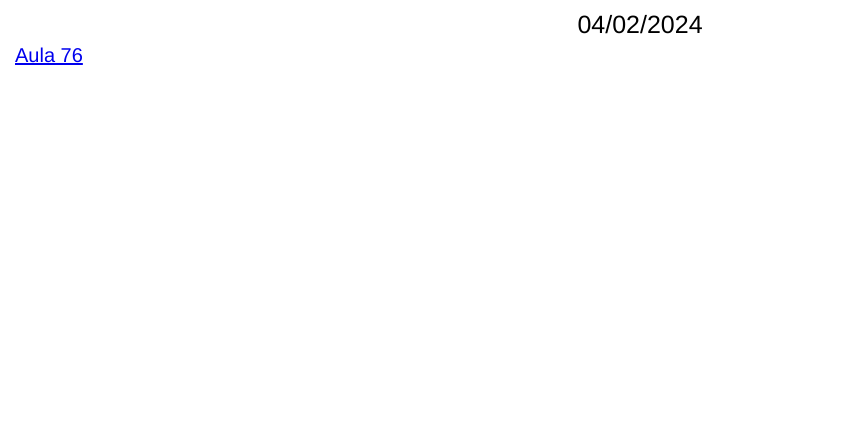
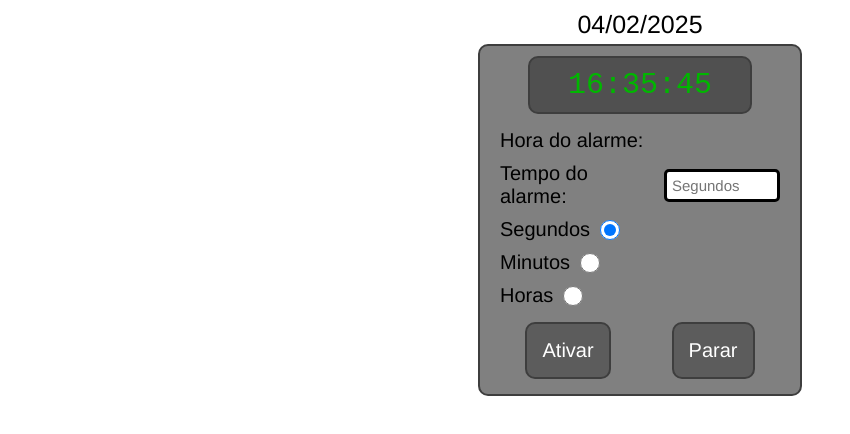
Before and after one commit to Felbit80/Relogio, a plain HTML site: page projeto.html in a window 1280 px wide. Shown: the whole page, without its empty margins (0-850 px from the left). Drawn offline with Linux system fonts and the light colour scheme.

Commit message:
Finalização do projeto, estrutura HTML de um relógio criada e estilizada através de CSS, o JS foi o mais essencial, já que através dele e da interface Date, conseguimos utilizar o timestamp para gerar uma data futura que o usuário define e acionar um alarme quando essa data chegar.

```diff
--- a/css/projeto.css
+++ b/css/projeto.css
@@ -42,3 +42,82 @@ input[type=radio]{
 .errado{
     color: red;
 }
+
+#relogio{
+    display: flex;
+    flex-direction: column;
+    width: 300px;
+    background-color: gray;
+    padding: 10px;
+    border-radius: 10px;
+    border: 2px solid rgb(62, 62, 62);
+    margin: auto;
+}
+#horario{
+    display: flex;
+    align-items: center;
+    justify-content: center;
+    padding: 10px;
+    color: rgb(0, 183, 0);
+    font-family: monospace;
+    background-color: rgb(80, 80, 80);
+    width: 200px;
+    border-radius: 10px;
+    font-size: 30px;
+    margin: auto;
+    border: 2px solid rgb(62, 62, 62);
+}
+#alarme{
+    display: flex;
+    flex-direction: column;
+    margin: 10px 5px 5px 5px;
+}
+#inputAlarme{
+    padding: 5px;
+    width: 100px;
+    font-size: 15px;
+    border-radius: 5px;
+    border: solid;
+}
+#tempoAlarme{
+    display: flex;
+    align-items: center;
+    justify-content: space-between;
+    margin: 0;
+}
+#botoes{
+    display: flex;
+    justify-content: space-around;
+    align-items: center;
+}
+.botao{
+    background-color: rgb(92, 92, 92);
+    padding: 15px;
+    color: white;
+    border: 2px solid rgb(62, 62, 62);
+    border-radius: 10px;
+    transition: 0.25s;
+    margin: 0;
+}
+.botao:hover{
+    background-color: rgb(62, 62, 62);
+    border: 2px solid rgb(42, 42, 42);
+}
+.medidaTempo{
+    display: flex;
+    align-items: center;
+}
+.tocando{
+    background-color: lightcoral !important;
+}
+#divMedidasTempo{
+    display: flex;
+    justify-content: space-between;
+    flex-direction: column;
+    margin: 0;
+}
+.medidaTempo{
+    display: flex;
+    align-items: center;
+    margin: 0;
+}
--- a/css/style.css
+++ /dev/null
@@ -1,107 +0,0 @@
-@charset "UTF-8";
-
-* {
-    margin: 0;
-    padding: 0;
-}
-
-:root {
-    --fonteh1: normal bold 60px 'Franklin Gothic Medium', 'Arial Narrow', Arial, sans-serif;
-    --fonteh2: normal bold 45px 'Franklin Gothic Medium', 'Arial Narrow', Arial, sans-serif;
-    --fonteh3: normal bold 35px 'Franklin Gothic Medium', 'Arial Narrow', Arial, sans-serif;
-    --fontep: normal normal 25px 'Franklin Gothic Medium', 'Arial Narrow', Arial, sans-serif;
-    --fonteul: normal normal 25px 'Franklin Gothic Medium', 'Arial Narrow', Arial, sans-serif;
-    --corh1: darkgreen;
-    --corh2: rgba(0, 68, 255, 0.715);
-    --corh3: darkgoldenrod;
-}
-
-h1 {
-    font: var(--fonteh1);
-    text-align: center;
-    color: var(--corh1);
-    padding: 10px;
-}
-
-h2 {
-    font: var(--fonteh2);
-    text-indent: 0.5in;
-    color: var(--corh2);
-    padding: 10px;
-}
-
-h3 {
-    font: var(--fonteh3);
-    text-indent: 0.2in;
-    color: var(--corh3);
-    padding: 10px;
-}
-
-p, div, h5, h4, a {
-    font: var(--fontep);
-    text-align: justify;
-    text-indent: 0.3in;
-    margin: 0 10px;
-    line-height: 1.2em;
-    text-decoration: none;
-}
-
-ul {
-    font: var(--fonteul);
-    text-align: justify;
-    text-indent: 0.3in;
-    margin: 0 10px;
-    line-height: 1.2em;
-}
-
-span{
-    margin: -10px;
-    padding: 0;
-}
-
-span.verde {
-    color: var(--corh1);
-}
-span.azul {
-    color: var(--corh2);
-}
-span.amarelo {
-    color: var(--corh3);
-}
-
-button {
-    display: block;
-    padding: 10px;
-    margin: auto;
-}
-
-.curso {
-    padding: 10px;
-    border: 4px solid black;
-    background-color: gray;
-    display: flex;
-    justify-content: center;
-    margin: 5px;
-    border-radius: 10px;
-    max-width: 500px;
-    transition-duration: 0.18s;
-    display: flex;
-    justify-content: space-around;
-    align-items: center;
-}
-
-.curso:hover {
-    border: 4px solid red;
-}
-
-.especial {
-    color: white;
-    text-shadow: 1px 1px 1px black;
-    background-color: rgb(156, 0, 0);
-}
-
-.btnLixeira {
-    cursor: pointer;
-    width: 30px;
-    height: 30px;
-}
--- a/projeto.html
+++ b/projeto.html
@@ -3,19 +3,45 @@
 <head>
     <meta charset="UTF-8">
     <meta name="viewport" content="width=device-width, initial-scale=1.0">
-    <link rel="stylesheet" href="./css/projeto.css">
+    <link rel="stylesheet" href="css/projeto.css">
     <link rel="shortcut icon" href="favicon.png" type="image/x-icon">
-    <title>Aula076</title>
+    <title>Relógio</title>
 </head>
 <body>
     <h1 id="data"></h1>
-    <a href="index.html">Aula 76</a>
+    <div id="relogio">
+        <div id="horario">00:00:00</div>
+        <div id="alarme">
+            <label id="horaAlarme">Hora do alarme:</label>
+            <div  id="tempoAlarme">
+                <label>Tempo do alarme:</label>
+                <input type="number" id="inputAlarme" placeholder="Segundos" min="0">
+            </div>
+            <div id="divMedidasTempo">
+                <div class="medidaTempo">
+                    <p>Segundos</p>
+                    <input type="radio" name="medidaTempo" class="inputMedidaTempo" checked>
+                </div>
+                <div class="medidaTempo">
+                    <p>Minutos</p>
+                    <input type="radio" name="medidaTempo" class="inputMedidaTempo">
+                </div>
+                <div class="medidaTempo">
+                    <p>Horas</p>
+                    <input type="radio" name="medidaTempo" class="inputMedidaTempo">
+                </div>
+            </div>
+        </div>
+        <div id="botoes">
+            <div id="btnAtivar" class="botao">Ativar</div>
+            <div id="btnParar" class="botao">Parar</div>
+        </div>
+    </div>
     <script>
-        new Date() //Interface ou classe referida a data e hora
-        const data = new Date() //Objeto instanciado a partir da classe Date
-        data.setFullYear(2024) //Alteração do valor de ano
-        console.log(data) //Impressão completa com todas as informações
-        console.log("Dia do mês: "+data.getDate()) //Impressão de informações específicas
+        const data = new Date()
+        const divData = document.querySelector("#data")
+        console.log(data)
+        console.log("Dia do mês: "+data.getDate())
         console.log(`Dia da semana: ${data.getDay()+1}`)
         console.log("Ano: "+data.getFullYear())
         console.log("Hora: "+data.getHours())
@@ -25,8 +51,79 @@
         console.log("Segundos: "+data.getSeconds())
         console.log("Timestamp: "+data.getTime())
         console.log("Fuso-horário: -"+data.getTimezoneOffset())
-        const divData = document.querySelector("#data") //Elemento para impressão da data
-        divData.innerHTML=`${data.getDate()<10?`0${data.getDate()}`:data.getDate()}/${data.getMonth()<10?`0${data.getMonth()+1}`:data.getMonth()}/${data.getFullYear()}` //O innerHTML recebe a data entre barras, também utilizamos operadores ternários para tratar caso o dia ou mês sejam de apenas 1 digito, para que apareça o 0 na frente
+        divData.innerHTML=`${data.getDate()<10?`0${data.getDate()}`:data.getDate()}/${data.getMonth()<10?`0${data.getMonth()+1}`:data.getMonth()}/${data.getFullYear()}`
+
+        const relogio = document.querySelector("#relogio")
+        const horaAlarme = document.querySelector("#horaAlarme")
+        const inputAlarme = document.querySelector("#inputAlarme")
+        const btnAtivar = document.querySelector("#btnAtivar")
+        const btnParar = document.querySelector("#btnParar")
+        const somAlarme = new Audio("alarme.wav")
+        somAlarme.loop = -1
+
+        const horario = document.querySelector("#horario")
+        const funcaoRelogio = () => {
+            const data = new Date()
+            let hora = data.getHours()
+            let minuto = data.getMinutes()
+            let segundo = data.getSeconds()
+            horario.innerHTML=`${hora<10?"0"+hora:hora}:${minuto<10?"0"+minuto:minuto}:${segundo<10?"0"+segundo:segundo}`
+            if(alarmeAtivado && !alarmeTocando){
+                if(data.getTime() >= timestampAlarme){
+                    relogio.classList.add("tocando")
+                    alarmeTocando = true
+                    somAlarme.play()
+                }
+            }
+        }
+        const funcaoRelogioIntervalo = setInterval(funcaoRelogio, 1000)
+
+        let alarmeAtivado = false, alarmeTocando = false, timestampAtual = undefined, timestampAlarme = undefined
+
+        btnAtivar.addEventListener("click", (evt) => {
+            if(inputAlarme.value == "" || inputAlarme.value == "0"){
+                alert("Digite um valor válido para o alarme!")
+                inputAlarme.focus()
+            } else {
+                alarmeAtivado = true
+                timestampAtual = Date.now()
+                if(inputAlarme.placeholder == "Segundos"){
+                    timestampAlarme = timestampAtual + inputAlarme.value*1000
+                } else if(inputAlarme.placeholder == "Minutos"){
+                    timestampAlarme = timestampAtual + inputAlarme.value*60000
+                } else if(inputAlarme.placeholder == "Horas"){
+                    timestampAlarme = timestampAtual + inputAlarme.value*3600000
+                }
+                const dataAlarme = new Date(timestampAlarme)
+                horaAlarme.innerHTML = `Hora do Alarme: ${dataAlarme.getHours()<10?"0"+dataAlarme.getHours():dataAlarme.getHours()}:${dataAlarme.getMinutes()<10?"0"+dataAlarme.getMinutes():dataAlarme.getMinutes()}:${dataAlarme.getSeconds()<10?"0"+dataAlarme.getSeconds():dataAlarme.getSeconds()}`
+            }
+        })
+
+        btnParar.addEventListener("click", (evt) => {
+            alarmeAtivado = false
+            alarmeTocando = false
+            timestampAtual = undefined
+            timestampAlarme = undefined
+            horaAlarme.innerHTML = `Hora do alarme:`
+            inputAlarme.value=""
+            inputAlarme.focus()
+            relogio.classList.remove("tocando")
+            somAlarme.pause()
+            somAlarme.currentTime = 0
+        })
+
+        const inputs = document.querySelectorAll(".inputMedidaTempo")
+        inputs.forEach(input => {
+            input.addEventListener("click", (evt) => {
+                inputs.forEach(input => {
+                    input.classList.remove("selecionado")
+                })
+                input.classList.add("selecionado")
+                if(input.checked){
+                    inputAlarme.placeholder = input.previousElementSibling.innerHTML
+                }
+            })
+        })
     </script>
 </body>
 </html>
```
Also changed, not shown: index.html (deleted, +0 -46 lines), 1 other file.
